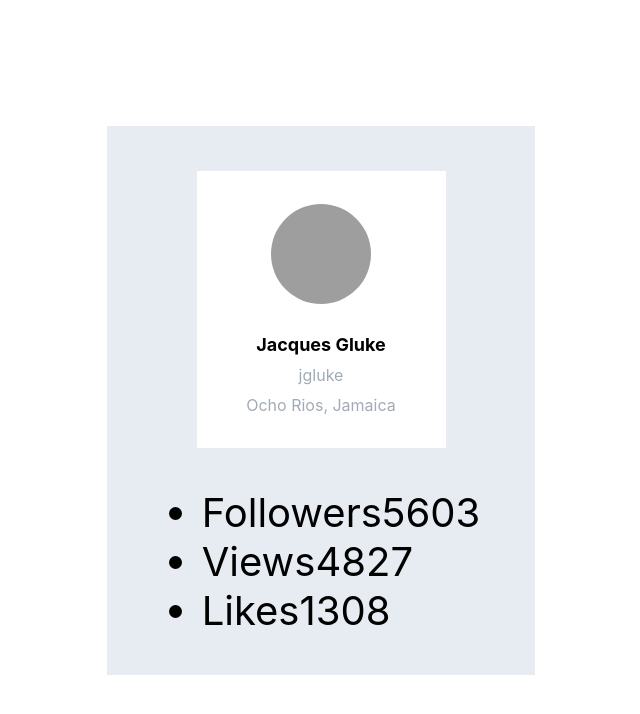
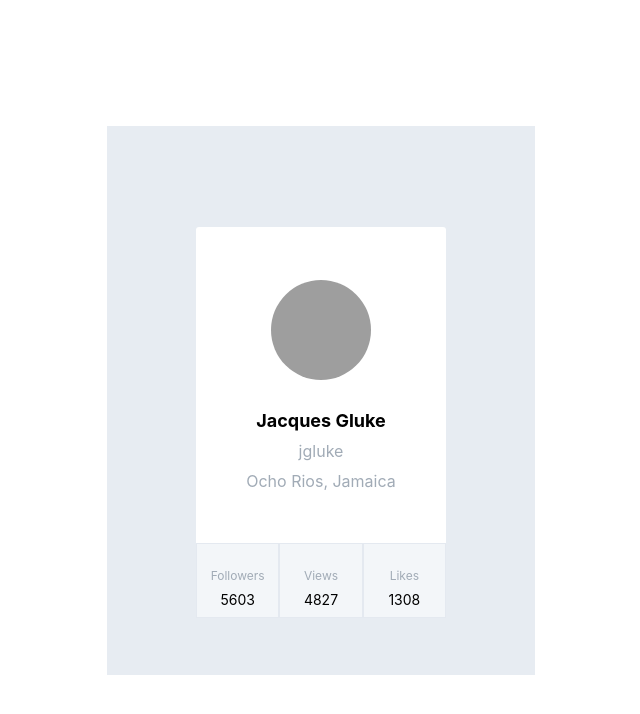
Before and after one commit to nicksolony/goit-react-hw-01-components, a React (Create React App) app: page / in a window 1280 px wide. Shown: the top 714 px of the page, without its empty margins (319-959 px from the left). Built offline with nearby package versions, Linux system fonts and the light colour scheme; grey boxes are pictures that could not be loaded.

Commit message:
finished css styling of Profile

```diff
--- a/src/components/Profile/Profile.jsx
+++ b/src/components/Profile/Profile.jsx
@@ -4,7 +4,6 @@ import css from './Profile.module.css';
 
 export const Profile = ({user}) => {
 
-    console.log(user.username);
     return (
         <div className={css.profile}>
             <div className={css.description}>
@@ -18,18 +17,18 @@ export const Profile = ({user}) => {
             <p className={css.location}>{user.location}</p>
             </div>
 
-            <ul className="stats">
+            <ul className={css.stats}>
                 <li>
-                  <span className="label">Followers</span>
-                  <span className="quantity">{user.stats.followers}</span>
+                  <span className={css.label}>Followers</span>
+                  <span className={css.quantity}>{user.stats.followers}</span>
                 </li>
                 <li>
-                  <span className="label">Views</span>
-                  <span className="quantity">{user.stats.views}</span>
+                  <span className={css.label}>Views</span>
+                  <span className={css.quantity}>{user.stats.views}</span>
                 </li>
                 <li>
-                  <span className="label">Likes</span>
-                  <span className="quantity">{user.stats.likes}</span>
+                  <span className={css.label}>Likes</span>
+                  <span className={css.quantity}>{user.stats.likes}</span>
                 </li>
             </ul>
         </div>
--- a/src/components/Profile/Profile.module.css
+++ b/src/components/Profile/Profile.module.css
@@ -10,8 +10,8 @@
 }
 
 .description {
-    background-color: #ffffff;
-    width: 249px;
+    background-color: var(--color-white);
+    width: 250px;
     height: 256px;
     display: flex;
     flex-flow: column;
@@ -19,6 +19,7 @@
     justify-content: center;
     padding-top: 30px;
     padding-bottom: 30px;
+    border-radius: 3px 3px 0 0;
 }
 
 .avatar {
@@ -36,11 +37,46 @@
 .tag,
 .location {
     font-size: 16px;
-    color: #a1abb6;
+    color: var(--color-secondary-text);
     margin-top: 10px;
 
 }
 
-p {
+p,
+ul {
     margin: 0px;
 }
+
+
+
+.stats {
+    width: 250px;
+    height: 75px;
+    border-radius: 0 0 3px 3px;
+    background-color: #f3f6f9;
+    list-style-type: none;
+    padding-left: 0;
+    display: flex;
+    justify-content:space-around;
+}
+
+.stats li {
+    border: 1px solid #e4e9f0;
+    display: flex;
+    flex-direction: column;
+    padding-top: 24px;
+    padding-bottom: 24px;
+    width: 100%;
+}
+
+.label {
+    font-size: 12px;
+    text-align: center;
+    color: var(--color-secondary-text);
+}
+
+.quantity {
+    font-size: 14px;
+    text-align: center;
+    margin-top: 8px;
+}
--- a/src/index.css
+++ b/src/index.css
@@ -1,4 +1,11 @@
 @import-normalize; /* bring in normalize.css styles */
+
+
+:root {
+  --color-white: #ffffff;
+  --color-secondary-text: #a1abb6;
+}
+
 
 body {
   margin: 0;
```
